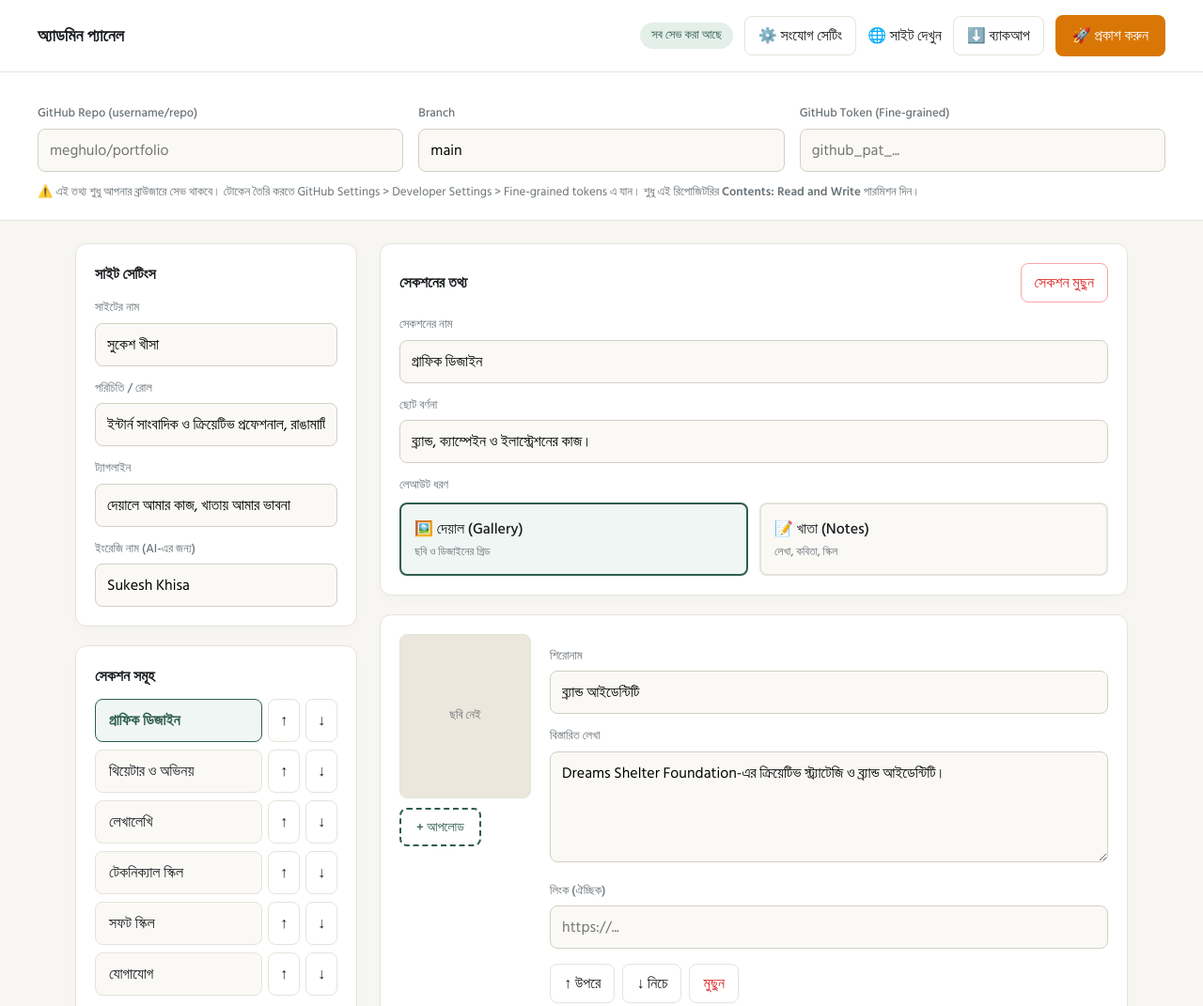
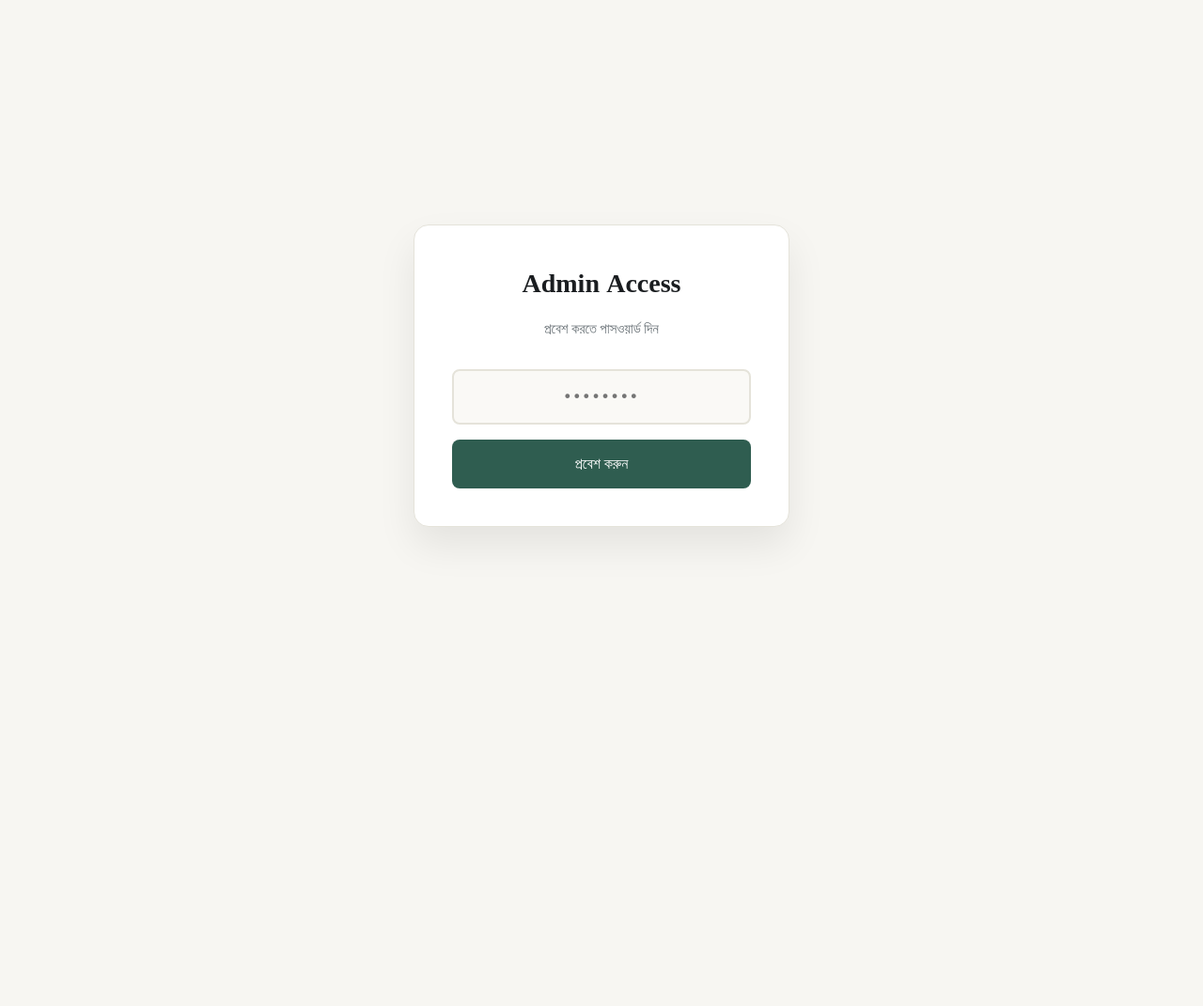
Before and after one commit to meghulo/portfolio, a plain HTML site: page admin.html in a window 1280 px wide. Shown: the top 1071 px of the page at 94% size. After the commit the page ends 800 px from the top, so only its background shows below. Drawn offline with Linux system fonts and the light colour scheme.

Commit message:
Modify admin panel title and add login functionality
Updated the title and added a login screen for admin access.

```diff
--- a/admin.html
+++ b/admin.html
@@ -4,15 +4,27 @@
 <meta charset="utf-8">
 <meta name="viewport" content="width=device-width,initial-scale=1,viewport-fit=cover">
 <meta name="robots" content="noindex">
-<title>Admin Panel</title>
+<title>Admin Login</title>
 <link href="https://fonts.googleapis.com/css2?family=Hind+Siliguri:wght@400;500;600&display=swap" rel="stylesheet">
 <style>
 :root{--bg:#f7f6f2;--card:#ffffff;--ink:#1a1d20;--muted:#6b7378;--green:#2f5d50;--line:#e5e3da}
-*{box-sizing:border-box}body{margin:0;font:16px/1.5 'Hind Siliguri',system-ui,sans-serif;background:var(--bg);color:var(--ink)}
+*{box-sizing:border-box}body{margin:0;font:16px/1.5 'Hind Siliguri',system-ui,sans-serif;background:var(--bg);color:var(--ink);display:none}
+body.ready{display:block}
 button{font:inherit;cursor:pointer;border:0;border-radius:8px;padding:10px 18px;background:var(--green);color:#fff;font-weight:500;transition:opacity .2s}
 button:hover{opacity:.9}button.p{background:#d97706}button.g{background:#fff;color:var(--ink);border:1px solid var(--line);padding:8px 14px}
 button:disabled{opacity:.5;cursor:not-allowed}
 :focus-visible{outline:3px solid var(--green);outline-offset:2px}
+
+/* Login Screen */
+#login-screen{position:fixed;inset:0;background:var(--bg);display:flex;align-items:center;justify-content:center;z-index:999;padding:20px}
+.login-box{background:var(--card);padding:40px;border-radius:16px;box-shadow:0 20px 40px rgba(0,0,0,.08);max-width:400px;width:100%;text-align:center;border:1px solid var(--line)}
+.login-box h2{font:600 28px var(--serif, 'Noto Serif Bengali', serif);margin:0 0 10px;color:var(--ink)}
+.login-box p{color:var(--muted);margin-bottom:24px;font-size:15px}
+.login-box input{width:100%;padding:14px;border:2px solid var(--line);border-radius:8px;font:inherit;margin-bottom:16px;text-align:center;font-size:18px;letter-spacing:2px}
+.login-box input:focus{border-color:var(--green);outline:none}
+.login-box button{width:100%;padding:14px;font-size:16px}
+
+/* Admin UI */
 .bar{position:sticky;top:0;z-index:10;background:#fff;border-bottom:1px solid var(--line);
      padding:16px clamp(16px,4vw,40px);display:flex;gap:12px;align-items:center;flex-wrap:wrap;box-shadow:0 2px 10px rgba(0,0,0,.02)}
 .bar b{font-size:18px;margin-right:auto;font-weight:600}
@@ -49,13 +61,26 @@ input:focus,textarea:focus{border-color:var(--green);outline:none;background:#ff
 </head>
 <body>
 
+<!-- পাসওয়ার্ড লক স্ক্রিন -->
+<div id="login-screen">
+  <div class="login-box">
+    <h2>Admin Access</h2>
+    <p>প্রবেশ করতে পাসওয়ার্ড দিন</p>
+    <input type="password" id="pass" placeholder="••••••••" onkeypress="if(event.key==='Enter') login()">
+    <button onclick="login()">প্রবেশ করুন</button>
+  </div>
+</div>
+
+<!-- মূল এডমিন প্যানেল -->
+<div id="admin-app" style="display:none">
   <div class="bar">
     <b>অ্যাডমিন প্যানেল</b>
     <span class="chip" id="ch">সব সেভ করা আছে</span>
-  <button class="g" onclick="document.getElementById('set').classList.toggle('on')">⚙️ সংযোগ সেটিং</button>
+    <button class="g" onclick="document.getElementById('set').classList.toggle('on')">⚙️ সেটিংস</button>
     <a href="index.html" target="_blank" class="g" style="text-decoration:none;color:var(--ink)">🌐 সাইট দেখুন</a>
     <button class="g" onclick="dl()">⬇️ ব্যাকআপ</button>
     <button class="p" id="pub" onclick="save()">🚀 প্রকাশ করুন</button>
+    <button class="g" onclick="logout()" style="color:#dc2626;border-color:#fca5a5">লগআউট</button>
   </div>
 
   <div id="set">
@@ -64,7 +89,7 @@ input:focus,textarea:focus{border-color:var(--green);outline:none;background:#ff
       <div><label>Branch</label><input id="br" value="main"></div>
       <div><label>GitHub Token (Fine-grained)</label><input id="tk" type="password" placeholder="github_pat_..."></div>
     </div>
-  <p>⚠️ এই তথ্য শুধু আপনার ব্রাউজারে সেভ থাকবে। টোকেন তৈরি করতে GitHub Settings > Developer Settings > Fine-grained tokens এ যান। শুধু এই রিপোজিটরির <b>Contents: Read and Write</b> পারমিশন দিন।</p>
+    <p>⚠️ টোকেন তৈরি করতে GitHub Settings > Developer Settings > Fine-grained tokens এ যান। শুধু এই রিপোর <b>Contents: Read and Write</b> পারমিশন দিন।</p>
   </div>
 
   <main>
@@ -84,10 +109,44 @@ input:focus,textarea:focus{border-color:var(--green);outline:none;background:#ff
     </aside>
     <section id="ed"></section>
   </main>
+</div>
 
 <div id="toast"></div>
 
 <script>
+// 🔒 পাসওয়ার্ড সেটআপ
+// ডিফল্ট পাসওয়ার্ড: sukesh2026 (এটি পরিবর্তন করতে নিচের লাইনে নতুন পাসওয়ার্ডের Base64 কোড দিন)
+// Base64 জেনারেট করতে: console-এ btoa('আপনার_নতুন_পাসওয়ার্ড') লিখুন
+const SECRET_HASH = "c3VrZXNoMjAyNg==";
+
+function login(){
+  const val = document.getElementById('pass').value;
+  if(btoa(val) === SECRET_HASH){
+    sessionStorage.setItem('admin_auth', 'true');
+    document.getElementById('login-screen').style.display='none';
+    document.getElementById('admin-app').style.display='block';
+    document.body.classList.add('ready');
+  } else {
+    alert('ভুল পাসওয়ার্ড! আবার চেষ্টা করুন।');
+    document.getElementById('pass').value='';
+  }
+}
+
+function logout(){
+  sessionStorage.removeItem('admin_auth');
+  location.reload();
+}
+
+// পেজ লোড হলে চেক করুন আগে লগইন করা আছে কিনা
+if(sessionStorage.getItem('admin_auth') === 'true'){
+  document.getElementById('login-screen').style.display='none';
+  document.getElementById('admin-app').style.display='block';
+  document.body.classList.add('ready');
+} else {
+  document.body.classList.add('ready');
+}
+
+// ================= বাকি সব কোড আগের মতোই =================
 let C={site:{title:'',role:'',tagline:'',en:''},sections:[]};
 let cur=0, pend={}, prev={}, dirty=0;
 
@@ -96,19 +155,22 @@ const set=$('set');
 const esc=s=>String(s??'').replace(/[&<>"]/g,c=>({'&':'&amp;','<':'&lt;','>':'&gt;','"':'&quot;'}[c]));
 
 const cfg=JSON.parse(localStorage.adm||'{}');
-$('repo').value=cfg.repo||'';
-$('br').value=cfg.br||'main';
-$('tk').value=cfg.tk||'';
-if(!cfg.tk) set.classList.add('on');
+if($('repo')) $('repo').value=cfg.repo||'';
+if($('br')) $('br').value=cfg.br||'main';
+if($('tk')) $('tk').value=cfg.tk||'';
+if(!cfg.tk && set) set.classList.add('on');
 
 function toast(t){
-  const e=$('toast'); e.textContent=t; e.style.display='block';
+  const e=$('toast'); if(!e) return;
+  e.textContent=t; e.style.display='block';
   clearTimeout(toast.t); toast.t=setTimeout(()=>e.style.display='none',4000);
 }
 function mk(){
   dirty=1;
+  if($('ch')){
     $('ch').textContent='অসেভ পরিবর্তন আছে';
     $('ch').className='chip d';
+  }
 }
 addEventListener('beforeunload',e=>{ if(dirty){ e.preventDefault(); e.returnValue=''; } });
 
@@ -117,6 +179,7 @@ const S=()=>C.sections[cur];
 const E=(j,k,v)=>{ S().items[j][k]=v; mk(); };
 
 function draw(){
+  if(!$('ti')) return;
   $('ti').value=C.site.title||'';
   $('ro').value=C.site.role||'';
   $('tg').value=C.site.tagline||'';
@@ -315,11 +378,13 @@ function dl(){
   a.download='content.json'; a.click();
 }
 
+if(sessionStorage.getItem('admin_auth') === 'true'){
   fetch('content.json?v='+Date.now())
     .then(r=>r.json())
     .then(j=>C=j)
     .catch(()=>toast('content.json লোড হয়নি'))
     .finally(draw);
+}
 </script>
 </body>
 </html>
```
Lines whose indentation alone changed are shown as unchanged.
